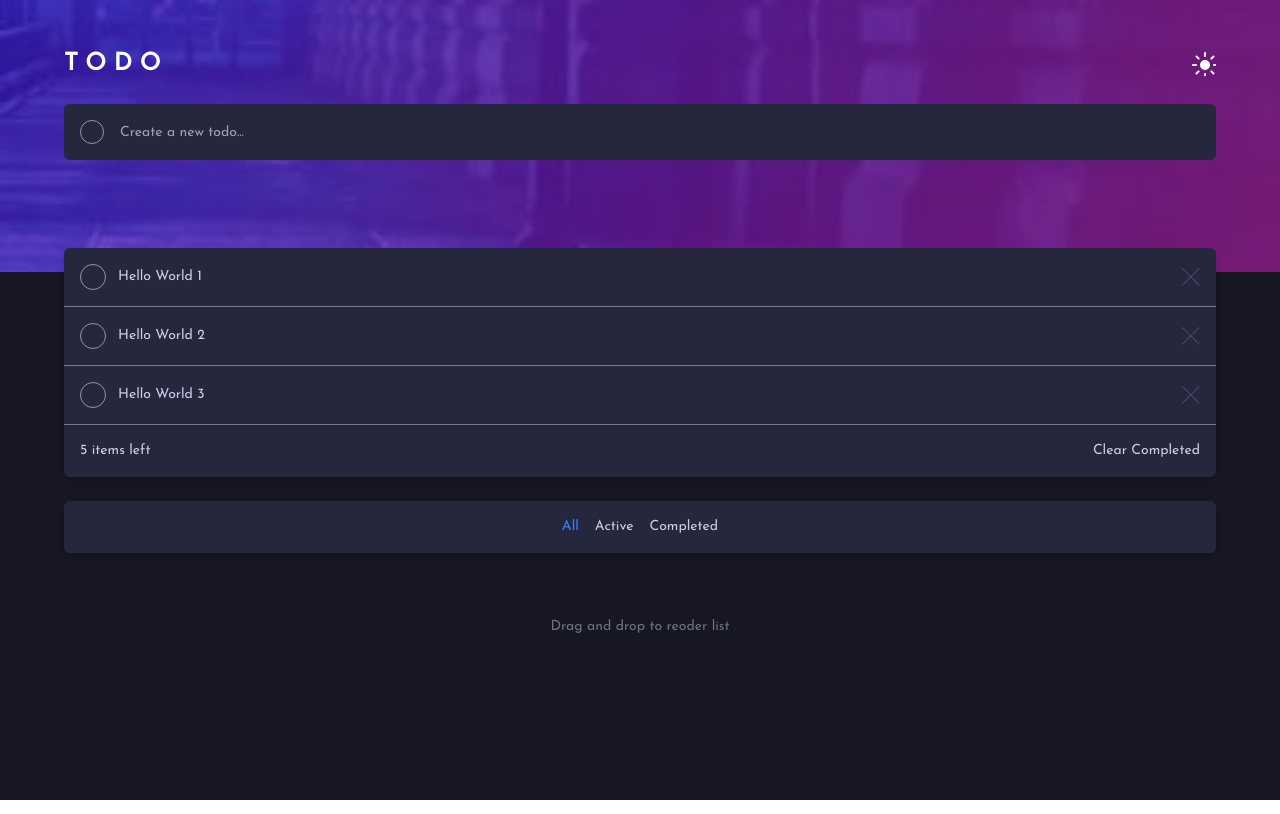
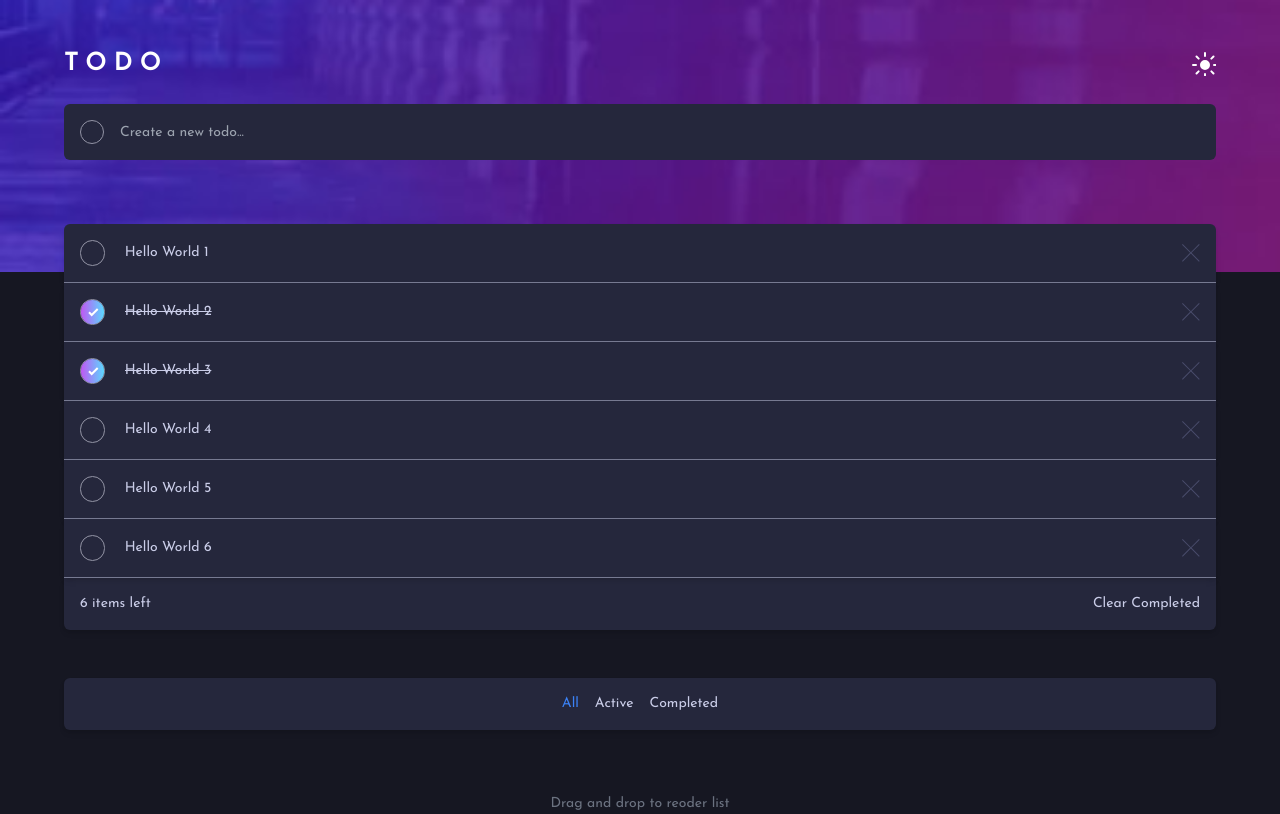
Before and after one commit to nico-TheDev/ts-todo, a React (Create React App) app: page / in a window 1280 px wide. Built offline with nearby package versions, Linux system fonts and the light colour scheme.

Commit message:
added delete and check function

```diff
--- a/src/App.tsx
+++ b/src/App.tsx
@@ -14,8 +14,11 @@ export interface Todo {
 const App: React.FC<IProps> = () => {
     const [todos, setTodos] = useState([
         { id: 0, task: "Hello World 1", isCompleted: false },
-        { id: 1, task: "Hello World 2", isCompleted: false },
-        { id: 2, task: "Hello World 3", isCompleted: false },
+        { id: 1, task: "Hello World 2", isCompleted: true },
+        { id: 2, task: "Hello World 3", isCompleted: true },
+        { id: 3, task: "Hello World 4", isCompleted: false },
+        { id: 4, task: "Hello World 5", isCompleted: false },
+        { id: 5, task: "Hello World 6", isCompleted: false },
     ]);
     const [isDarkMode, setIsDarkMode] = useState<boolean>(true);
 
@@ -25,9 +28,14 @@ const App: React.FC<IProps> = () => {
                 isDarkMode ? "dark bg-veryDarkBlueDT" : ""
             }`}
         >
-            <Header isDarkMode={isDarkMode} setIsDarkMode={setIsDarkMode} />
+            <Header
+                isDarkMode={isDarkMode}
+                setIsDarkMode={setIsDarkMode}
+                setTodos={setTodos}
+                todos={todos}
+            />
             <TodoList setTodos={setTodos} todos={todos} />
-            <Sorter />
+            <Sorter todos={todos} setTodos={setTodos} />
             <p className="mt-16 text-gray-500 text-sm text-center">
                 Drag and drop to reoder list
             </p>
--- a/src/components/Todo.tsx
+++ b/src/components/Todo.tsx
@@ -4,13 +4,67 @@ import { motion } from "framer-motion";
 import { Todo as TodoI } from "../App";
 interface IProps {
     todo: TodoI;
+    setTodos: React.Dispatch<
+        React.SetStateAction<
+            {
+                id: number;
+                task: string;
+                isCompleted: boolean;
+            }[]
+        >
+    >;
+    todos: TodoI[];
 }
 
-const Todo: React.FC<IProps> = ({ todo }) => {
+const Todo: React.FC<IProps> = ({ todo, setTodos, todos }) => {
+    const [isComplete, setIsComplete] = useState(todo.isCompleted);
+
+    const handleCheck = () => {
+        setIsComplete(!isComplete);
+        setTodos(
+            todos.map((item) => {
+                if (item.id === todo.id) {
+                    return {
+                        ...todo,
+                        isCompleted: isComplete,
+                    };
+                }
+                return item;
+            })
+        );
+    };
+
+    const handleDelete = () => {
+        let targetIndex: number;
+        const todosCopy = [...todos];
+
+        todos.forEach((item, i) => {
+            if (item.id === todo.id) {
+                targetIndex = i;
+            }
+        });
+
+        todosCopy.splice(targetIndex, 1);
+
+        setTodos(todosCopy);
+    };
+
     return (
-        <li className="flex items-center text-lg w-90 p-4 bg-white shadow-md border-b border-gray-300 first:rounded-tl-md first:rounded-tr-md text-gray-900 dark:bg-veryDarkDesaBlueDT dark:border-darkGrayishBlueDT relative">
-            <button className="group border border-darkGrayishBlueLT mr-3 text-white rounded-full overflow-hidden">
-                <span className="w-6 h-6  flex justify-center items-center cursor-pointer bg-checkBg opacity-0 group-hover:opacity-100 transition-all duration-300">
+        <li
+            className="flex items-center text-lg w-90 p-4 bg-white shadow-md border-b border-gray-300 first:rounded-tl-md first:rounded-tr-md text-gray-900 dark:bg-veryDarkDesaBlueDT dark:border-darkGrayishBlueDT relative
+        "
+        >
+            <button
+                onClick={handleCheck}
+                className="inline-block group border border-darkGrayishBlueLT mr-5 text-white rounded-full overflow-hidden"
+            >
+                <span
+                    className={`w-6 h-6 flex justify-center items-center cursor-pointer bg-checkBg opacity-0  transition-all duration-300 ${
+                        isComplete
+                            ? "opacity-100 group-hover:opacity-0"
+                            : "group-hover:opacity-100"
+                    }`}
+                >
                     <svg
                         xmlns="http://www.w3.org/2000/svg"
                         width="11"
@@ -26,11 +80,23 @@ const Todo: React.FC<IProps> = ({ todo }) => {
                     </svg>
                 </span>
             </button>
-            <p className="text-gray-500 text-sm dark:text-lightGrayBlueDT">
+            <p
+                className={`text-gray-500 text-sm dark:text-lightGrayBlueDT w-full overflow-hidden ${
+                    isComplete && "line-through"
+                }`}
+            >
                 {todo.task}
             </p>
-            <button className="ml-auto">
-                <svg xmlns="http://www.w3.org/2000/svg" width="18" height="18">
+            <button
+                className="ml-auto dark:hover:bg-white"
+                onClick={handleDelete}
+            >
+                <svg
+                    xmlns="http://www.w3.org/2000/svg"
+                    width="18"
+                    height="18"
+                    className="fill-current"
+                >
                     <path
                         fill="#494C6B"
                         fill-rule="evenodd"
--- a/src/components/TodoList.tsx
+++ b/src/components/TodoList.tsx
@@ -21,12 +21,18 @@ interface IProps {
 
 const TodoList: React.FC<IProps> = ({ setTodos, todos }) => {
     return (
-        <ul className="grid justify-items-center transform -translate-y-6 relative">
+        <ul className="grid justify-items-center transform -translate-y-12 relative">
             {todos.map((todo, i) => (
-                <Todo i={i} key={todo.id} todo={todo} />
+                <Todo
+                    i={i}
+                    key={todo.id}
+                    todo={todo}
+                    setTodos={setTodos}
+                    todos={todos}
+                />
             ))}
             <li className="text-gray-400 flex justify-between items-center bg-white text-sm p-4 last:rounded-bl-md last:rounded-br-md shadow-md w-90 dark:bg-veryDarkDesaBlueDT dark:text-lightGrayBlueDT">
-                <span className="">5 items left</span>
+                <span className="">{todos.length} items left</span>
                 <button className="">Clear Completed</button>
             </li>
         </ul>
```
